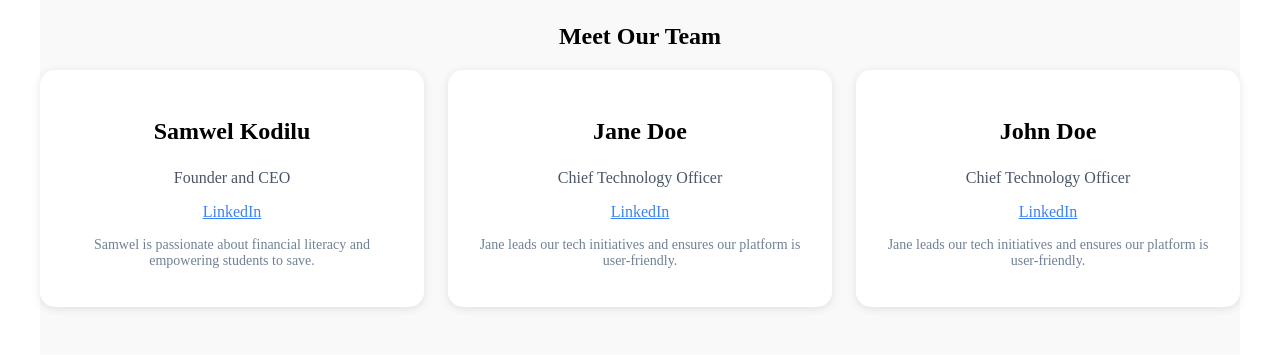
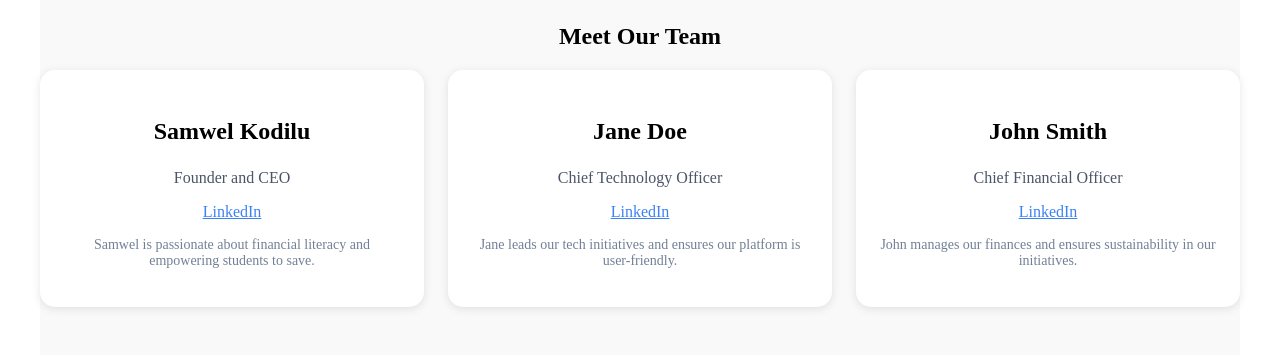
Before and after one commit to etyanglinus/amsha_generation, a Next.js app: page /about in a window 1280 px wide. Shown: the part 228-585 px from the top of the page. Built offline with nearby package versions, Linux system fonts and the light colour scheme.

Commit message:
Update about.js

```diff
--- a/src/pages/about.js
+++ b/src/pages/about.js
@@ -15,10 +15,10 @@ const teamMembers = [
     linkedin: 'https://linkedin.com/in/janedoe',
   },
   {
-    name: 'John Doe',
-    role: 'Chief Technology Officer',
-    bio: 'Jane leads our tech initiatives and ensures our platform is user-friendly.',
-    linkedin: 'https://linkedin.com/in/janedoe',
+    name: 'John Smith', // Changed name and role for distinction
+    role: 'Chief Financial Officer',
+    bio: 'John manages our finances and ensures sustainability in our initiatives.',
+    linkedin: 'https://linkedin.com/in/johnsmith',
   },
   // Add more team members as needed
 ];
@@ -32,13 +32,14 @@ const About = () => {
       </p>
 
       {/* Team Section */}
-      <section className="team-introduction py-12">
+      <section className={`team-introduction py-12 ${styles.teamSection}`}>
         <h2 className="text-3xl font-bold text-center mb-6">Meet Our Team</h2>
-        <div className="team-cards grid grid-cols-1 md:grid-cols-2 lg:grid-cols-3 gap-6">
+        <div className={`team-cards grid grid-cols-1 md:grid-cols-2 lg:grid-cols-3 gap-6 ${styles.teamCards}`}>
           {teamMembers.map((member) => (
-            <div key={member.name} className="team-card bg-white shadow-md rounded-lg p-6">
+            <div key={member.name} className={`team-card bg-white shadow-md rounded-lg p-6 ${styles.teamCard}`}>
               <h3 className="font-bold text-2xl mb-2 text-center">{member.name}</h3>
               <p className="text-center mb-2 text-gray-700">{member.role}</p>
+              {member.linkedin && (
                 <a
                   href={member.linkedin}
                   target="_blank"
@@ -47,6 +48,7 @@ const About = () => {
                 >
                   LinkedIn
                 </a>
+              )}
               <div className="bio text-center text-gray-600">
                 <p>{member.bio}</p>
               </div>
@@ -57,14 +59,14 @@ const About = () => {
 
       {/* Value Proposition */}
       <section className="value-proposition py-12">
-        <div className="statement-container bg-royalblue text-white rounded-lg p-8 mb-8">
+        <div className={`statement-container bg-royalblue text-white rounded-lg p-8 mb-8 ${styles.statementContainer}`}>
           <h2 className="text-3xl font-bold text-center mb-4">Vision Statement</h2>
           <p className="text-lg text-center">
             "To build a financially secure future for every young adult in Kenya, empowering generations through smart savings and financial literacy."
           </p>
         </div>
 
-        <div className="statement-container bg-royalblue text-white rounded-lg p-8">
+        <div className={`statement-container bg-royalblue text-white rounded-lg p-8 ${styles.statementContainer}`}>
           <h2 className="text-3xl font-bold text-center mb-4">Mission Statement</h2>
           <p className="text-lg text-center">
             "Amsha Generation is dedicated to enabling students to start saving early, providing them with the tools and financial knowledge necessary to create a stable and prosperous future as they transition from education to their professional lives."
@@ -179,7 +181,6 @@ const About = () => {
       `}</style>
     </div>
   );
-
 };
 
 export default About;
```
Lines whose indentation alone changed are shown as unchanged.
